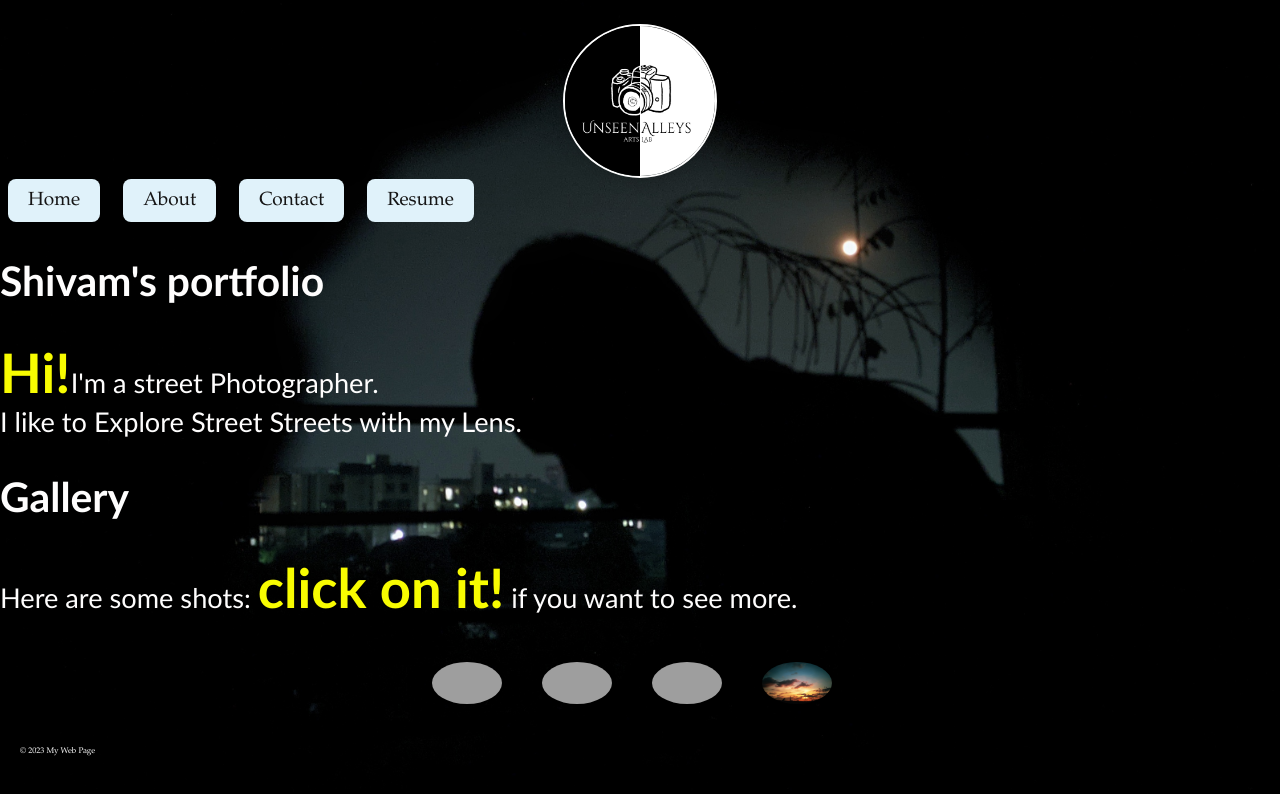
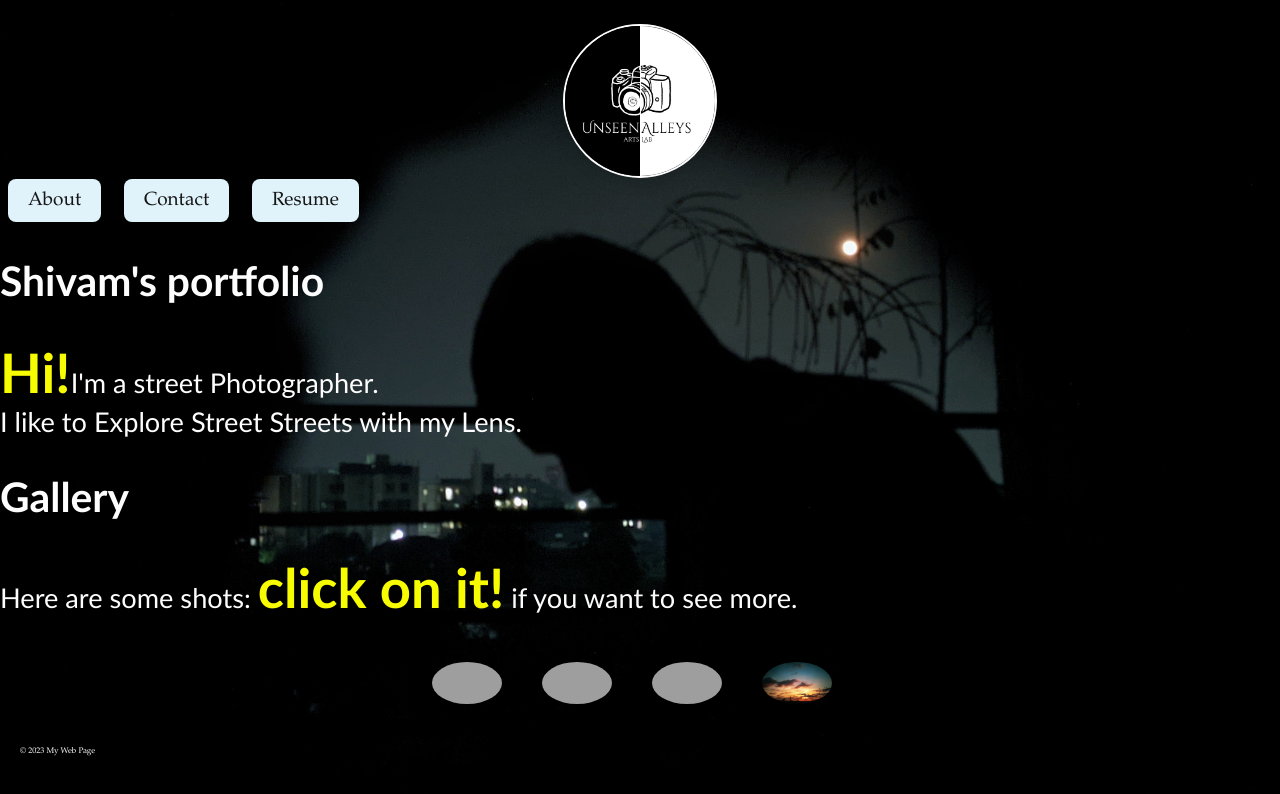
Before and after one commit to Alprograme/shiv-portfolio.github.io, a plain HTML site: page Index.html in a window 1280 px wide. Shown: the top 794 px of the page. Drawn offline with Linux system fonts and the light colour scheme; grey boxes are pictures that could not be loaded.

Commit message:
Update Index.html

```diff
--- a/Index.html
+++ b/Index.html
@@ -11,7 +11,6 @@
         </a>
         <section id="page_navigator">
             <nav>
-                <a href="Index.html">Home</a>
                 <a href=About.html>About</a>
                 <a href=contact.html>Contact</a>
                 <a href="street/Resume.pdf" target="_blank">Resume</a>
```
